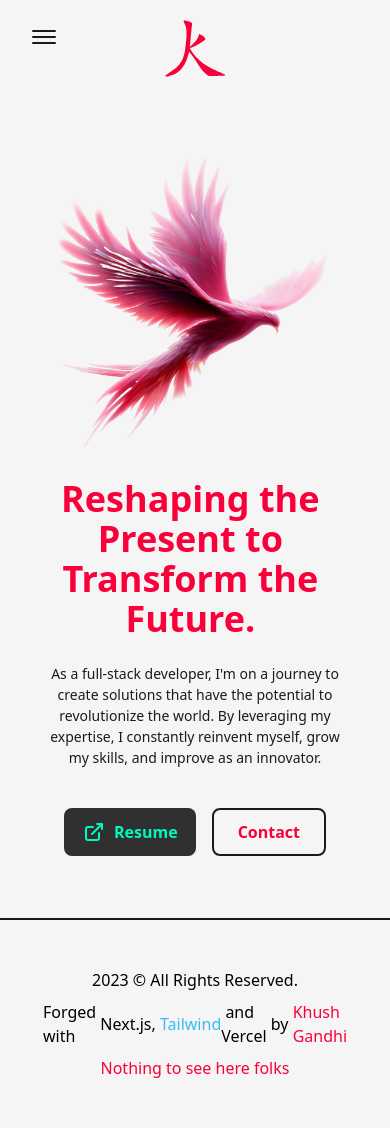
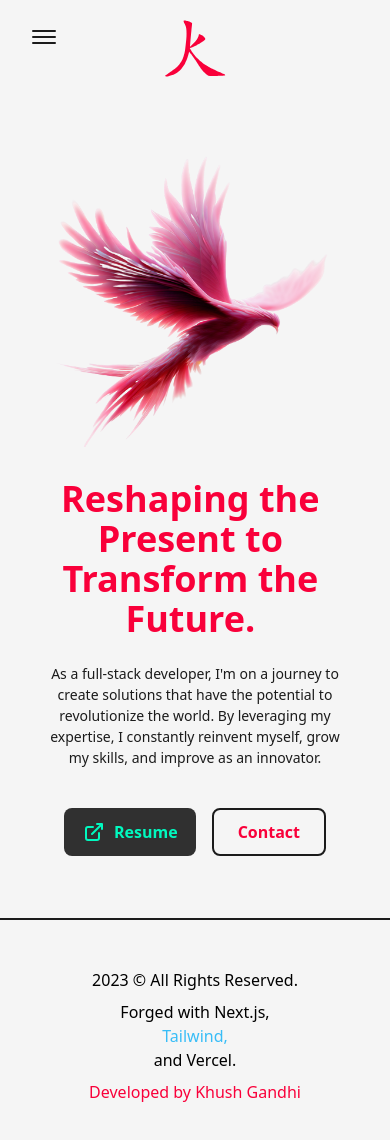
Before and after one commit to lapislazuli21/Portfolio_Website, a Next.js app: page / in a window 390 px wide. Shown: the top 1140 px of the page. Built offline with nearby package versions, Linux system fonts and the light colour scheme.

Commit message:
Fixed Footer mobile view

```diff
--- a/src/components/Footer.js
+++ b/src/components/Footer.js
@@ -5,13 +5,13 @@ import Link from 'next/link'
 const Footer = () => {
   return (
     <footer className='w-full border-t-2 border-solid border-dark dark:border-light font-medium text-lg sm:text-base'>
-        <Layout className='py-8 flex items-center justify-between dark:text-light lg:flex-col lg:py-6'>
-            <span>{new Date().getFullYear()} &copy; All Rights Reserved.</span>
-            <div className='flex items-center lg:py-2'>
-                Forged with<span className=''>&nbsp;Next.js,</span><span className='text-[#38BDF7]'>&nbsp;Tailwind</span> <span className=''>&nbsp;and Vercel&nbsp;</span>by&nbsp; <Link href="/about" className='text-primary dark:text-secondary'>Khush Gandhi</Link>
-            </div>
-            <Link href="/" className='text-primary dark:text-secondary'>Nothing to see here folks</Link>
-        </Layout>
+      <Layout className='py-8 flex items-center justify-between dark:text-light lg:flex-col lg:py-6'>
+        <span>{new Date().getFullYear()} &copy; All Rights Reserved.</span>
+        <div className='flex items-center lg:py-2 sm:flex-col sm:'>
+          Forged with Next.js,<span className='text-[#38BDF7]'>&nbsp;Tailwind,&nbsp;</span>and Vercel.
+        </div>
+        <Link href="/about" className='text-primary dark:text-secondary'>Developed by Khush Gandhi</Link>
+      </Layout>
     </footer>
   )
 }
```
